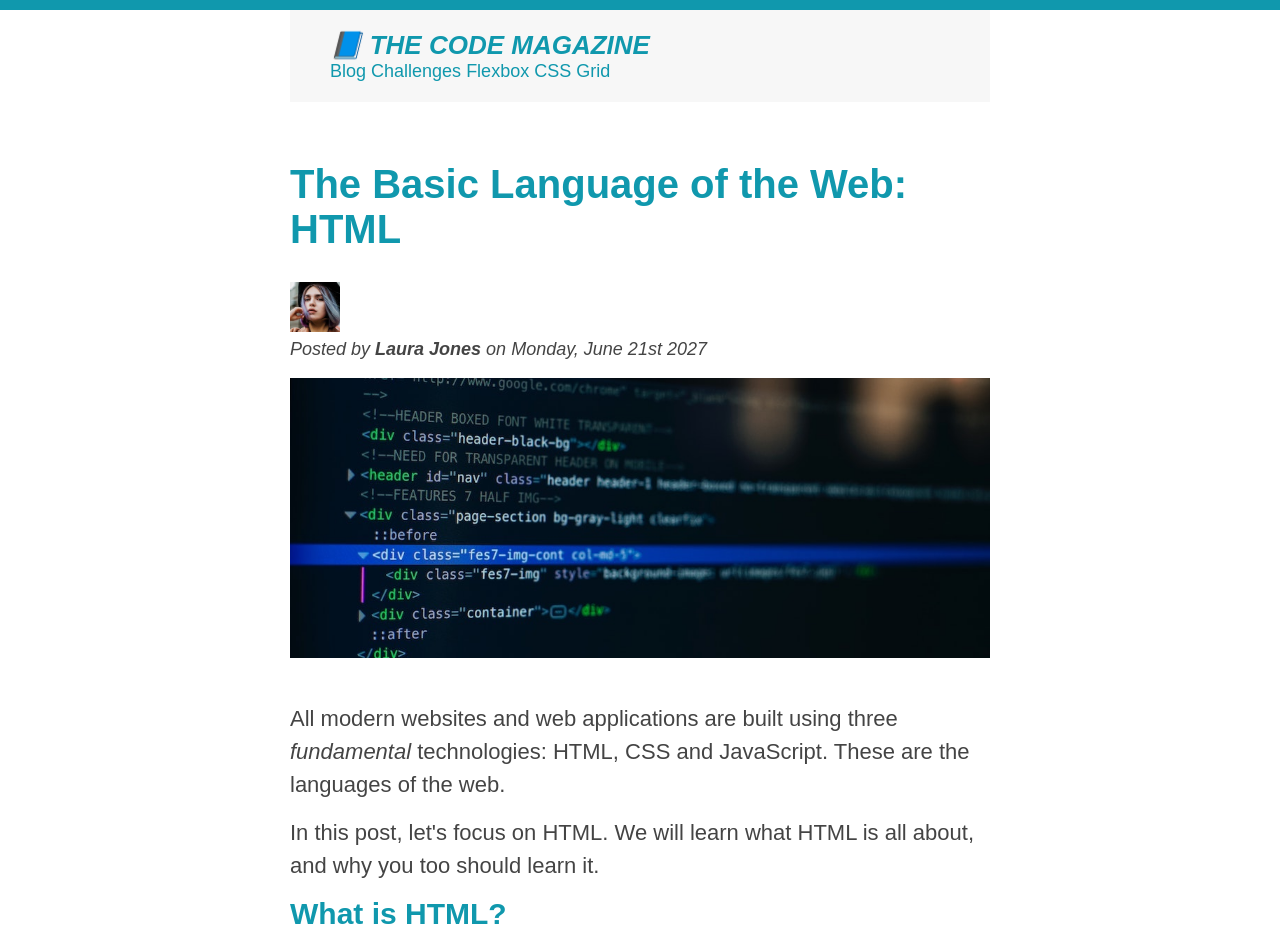
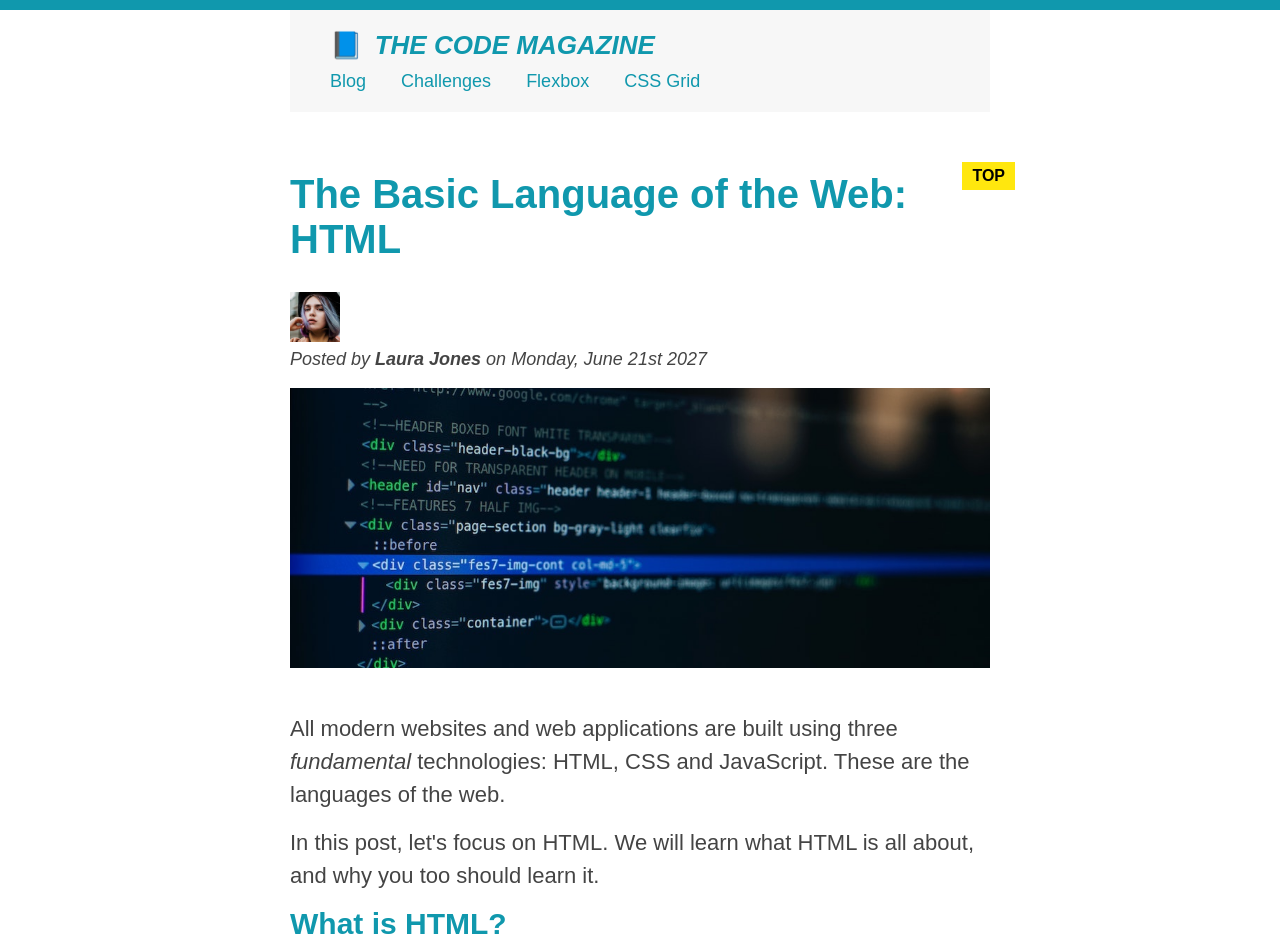
Before and after one commit to rickyaguayo/HTML_CSS, a plain HTML site: page starter/03-CSS-Fundamentals/index.html in a window 1280 px wide. Shown: the top 944 px of the page. Drawn offline with Linux system fonts and the light colour scheme.

Commit message:
finished section 3

```diff
--- a/starter/03-CSS-Fundamentals/index.html
+++ b/starter/03-CSS-Fundamentals/index.html
@@ -50,6 +50,8 @@
             height="200"
             class="post-img"
           />
+
+          <button>❤️ Like</button>
         </header>
 
         <p>
--- a/starter/03-CSS-Fundamentals/style.css
+++ b/starter/03-CSS-Fundamentals/style.css
@@ -7,11 +7,13 @@ body {
   color: #444;
   font-family: sans-serif;
   border-top: 10px solid #1098ad;
+  position: relative;
 }
 
 .container {
   width: 700px;
   margin: 0 auto;
+  /* position: relative; */
 }
 
 article {
@@ -37,6 +39,7 @@ h1 {
 h2 {
   font-size: 40px;
   margin-bottom: 30px;
+  position: relative;
 }
 
 h3 {
@@ -154,6 +157,45 @@ a:active {
   height: auto;
 }
 
+nav a:link {
+  margin-right: 30px;
+  margin-top: 10px;
+  display: inline-block;
+}
+
+nav a:link:last-child {
+  margin-right: 0;
+}
+
+button {
+  font-size: 22px;
+  padding: 20px;
+  cursor: pointer;
+
+  position: absolute;
+  bottom: 50px;
+  right: 50px;
+}
+
+h1::first-letter {
+  font-style: normal;
+  margin-right: 5px;
+}
+
+h2::after {
+  content: "TOP";
+  background-color: #ffe70e;
+  font-size: 16px;
+  font-weight: bold;
+  display: inline-block;
+  padding: 5px 10px;
+  color: #000;
+
+  position: absolute;
+  top: -10px;
+  right: -25px;
+}
+
 /* resolving conflicts */
 
 /* #copyright {
```
Also changed, not shown: 1 other file.
